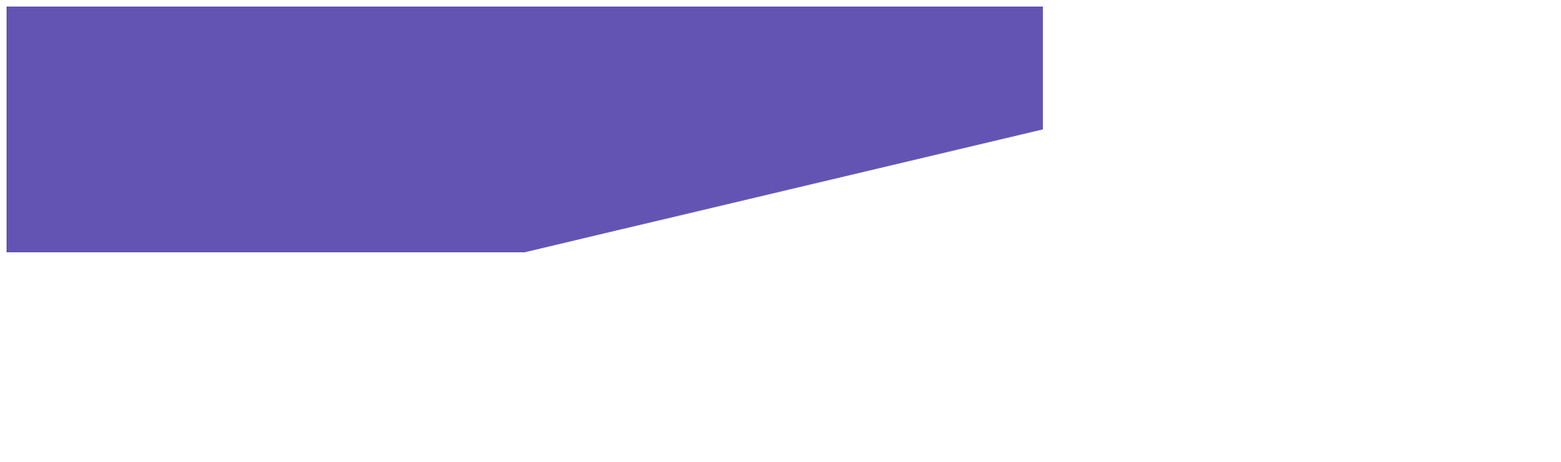
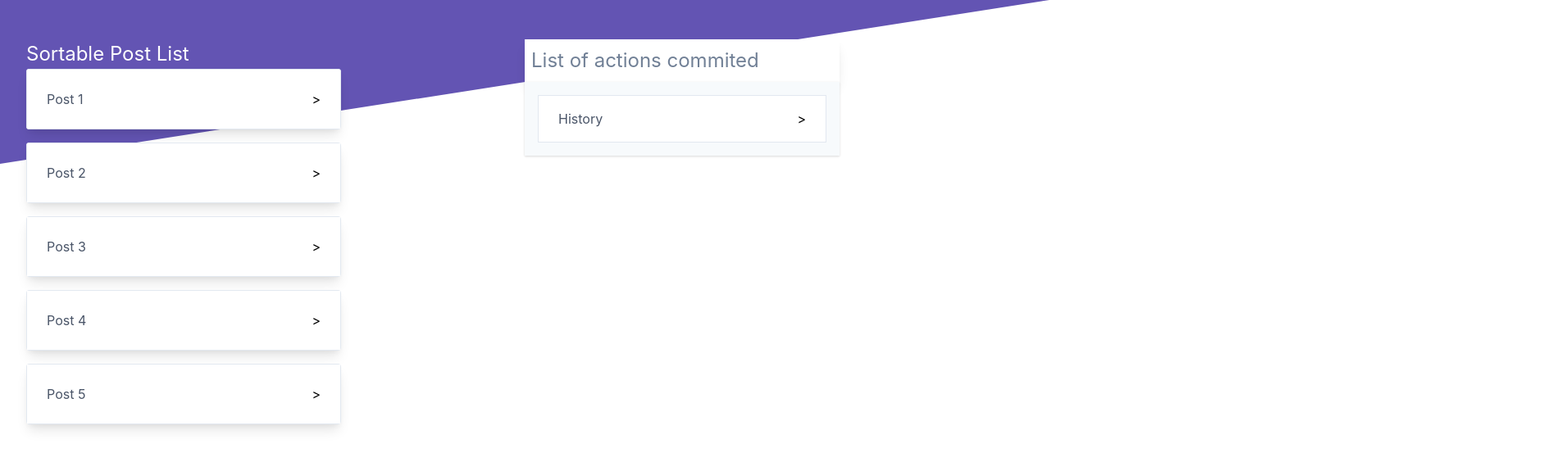
Before and after one commit to freefony/temper, a React (Create React App) app: page / in a window 1280 px wide. Shown: the top 564 px of the page at 82% size, 1904 px wide, since content can reach past the window. Built offline with nearby package versions, Linux system fonts and the light colour scheme.

Commit message:
feat: set up layout

```diff
--- a/src/App.css
+++ b/src/App.css
@@ -4,6 +4,6 @@
 
 .App-header {
   position: relative;
-  height: 300px;
+  height: 200px;
   background-color: #6354B3;
 }
--- a/src/App.js
+++ b/src/App.js
@@ -1,13 +1,16 @@
 import React from 'react';
 import './App.css';
+import './styles/tailwind.css'
 
 import { Background } from './common/background'
+import Stage from './stage/Stage'
 
 function App() {
   return (
     <div className="App">
       <header className="App-header">
         <Background />
+        <Stage />
       </header>
     </div>
   );
--- a/src/common/background.css
+++ b/src/common/background.css
@@ -2,6 +2,7 @@ svg {
   position: absolute;
   bottom: 0;
   top: 0;
+  left: 0;
   width: 100%;
-  height: 300px;
+  height: 200px;
 }
--- /dev/null
+++ b/src/history/CommitHistory.js
@@ -0,0 +1,17 @@
+import React, { Component } from 'react'
+
+class CommitHistory extends Component {
+  render() {
+    return <div className="container">
+      <div className='text-2xl text-gray-600 text-left max-w-sm shadow-lg bg-white shadow overflow-hidden p-2'>List of actions commited</div>
+      <div className="max-w-sm  bg-gray-100 shadow overflow-hidden p-4">
+        <div className="px-6 py-4 flex justify-between bg-white border">
+          <p className="text-gray-700 text-base">History</p>
+          <span>></span>
+        </div>
+      </div>
+    </div>
+  }
+}
+
+export default CommitHistory
--- /dev/null
+++ b/src/posts/Post.js
@@ -0,0 +1,10 @@
+import React from 'react'
+
+export default ({ post }) => {
+  return <div className="max-w-sm shadow-lg bg-white shadow rounded overflow-hidden mb-4">
+      <div className="px-6 py-6 flex justify-between border">
+        <p className="text-gray-700 text-base">{post.title}</p>
+        <span>></span>
+      </div>
+  </div>
+}
--- /dev/null
+++ b/src/posts/PostList.js
@@ -0,0 +1,40 @@
+import React from 'react'
+import Post from './Post'
+
+const PostList = () => {
+  const posts = [
+    {
+      title: 'Post 1',
+      body: `temper git:(master) ✗ git pull origin You asked to pull from the remote "origin",
+      but did not specify a branch. `
+    },
+    {
+      title: 'Post 2',
+      body: `temper git:(master) ✗ git pull origin You asked to pull from the remote "origin",
+      but did not specify a branch.`
+    },
+    {
+      title: 'Post 3',
+      body: `temper git:(master) ✗ git pull origin You asked to pull from the remote "origin",
+      but did not specify a branch.`
+    },
+    {
+      title: 'Post 4',
+      body: `temper git:(master) ✗ git pull origin You asked to pull from the remote "origin",
+      but did not specify a branch.`
+    },
+    {
+      title: 'Post 5',
+      body: `temper git:(master) ✗ git pull origin You asked to pull from the remote "origin",
+      but did not specify a branch.`
+    }
+  ]
+
+  return <div className='container'>
+    <div className='text-2xl text-white text-left'>Sortable Post List</div>
+    {posts.map((post, i) => <Post post={post} key={i} />)}
+  </div>
+
+}
+
+export default PostList
--- /dev/null
+++ b/src/stage/Stage.js
@@ -0,0 +1,12 @@
+import React from 'react'
+
+import './stage.css'
+import PostList from '../posts/PostList'
+import CommitHistory from '../history/CommitHistory'
+
+export default () => {
+  return <div className='stage-wrapper md:flex md:flex-row justify-between mx-auto px-4 min-w-full'>
+    <PostList />
+    <CommitHistory />
+  </div>
+}
--- /dev/null
+++ b/src/stage/stage.css
@@ -0,0 +1,6 @@
+.stage-wrapper {
+  position: absolute;
+  top: 0;
+  padding: 2rem;
+  padding-top: 3rem;
+}
```
